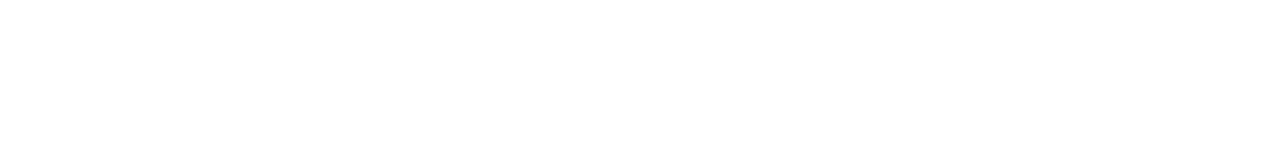
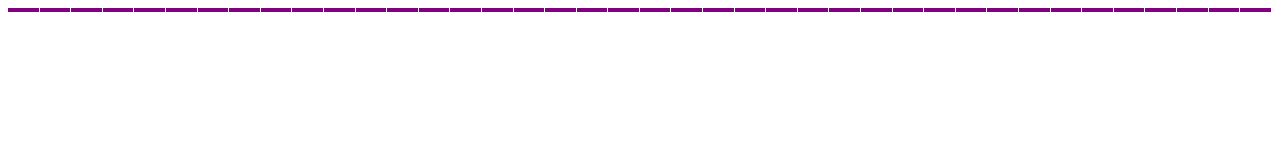
Before and after one commit to clau9156/barchart, a plain HTML site: page barchart.html in a window 1280 px wide. Drawn offline with Linux system fonts and the light colour scheme.

Commit message:
css raw look

```diff
--- /dev/null
+++ b/barchart.css
@@ -0,0 +1,13 @@
+#bars {
+  display: flex;
+  flex-direction: row;
+}
+
+#bar {
+  flex-grow: 1;
+  background-color: blueviolet;
+  border: 2px solid purple;
+  /* width: 30px; */
+  margin-right: 1px;
+  height: 100%;
+}
--- a/barchart.html
+++ b/barchart.html
@@ -5,51 +5,51 @@
     <meta http-equiv="X-UA-Compatible" content="IE=edge">
     <meta name="viewport" content="width=device-width, initial-scale=1.0">
     <title>BarChart</title>
-    <script src="style.css"></script>
+    <link rel="stylesheet" href="barchart.css">
 </head>
 <body>
     <div id="bars">
-        <div class="bar"></div>
-        <div class="bar"></div>
-        <div class="bar"></div>
-        <div class="bar"></div>
-        <div class="bar"></div>
-        <div class="bar"></div>
-        <div class="bar"></div>
-        <div class="bar"></div>
-        <div class="bar"></div>
-        <div class="bar"></div>
-        <div class="bar"></div>
-        <div class="bar"></div>
-        <div class="bar"></div>
-        <div class="bar"></div>
-        <div class="bar"></div>
-        <div class="bar"></div>
-        <div class="bar"></div>
-        <div class="bar"></div>
-        <div class="bar"></div>
-        <div class="bar"></div>
-        <div class="bar"></div>
-        <div class="bar"></div>
-        <div class="bar"></div>
-        <div class="bar"></div>
-        <div class="bar"></div>
-        <div class="bar"></div>
-        <div class="bar"></div>
-        <div class="bar"></div>
-        <div class="bar"></div>
-        <div class="bar"></div>
-        <div class="bar"></div>
-        <div class="bar"></div>
-        <div class="bar"></div>
-        <div class="bar"></div>
-        <div class="bar"></div>
-        <div class="bar"></div>
-        <div class="bar"></div>
-        <div class="bar"></div>
-        <div class="bar"></div>
-        <div class="bar"></div>
+        <div id="bar"></div>
+        <div id="bar"></div>
+        <div id="bar"></div>
+        <div id="bar"></div>
+        <div id="bar"></div>
+        <div id="bar"></div>
+        <div id="bar"></div>
+        <div id="bar"></div>
+        <div id="bar"></div>
+        <div id="bar"></div>
+        <div id="bar"></div>
+        <div id="bar"></div>
+        <div id="bar"></div>
+        <div id="bar"></div>
+        <div id="bar"></div>
+        <div id="bar"></div>
+        <div id="bar"></div>
+        <div id="bar"></div>
+        <div id="bar"></div>
+        <div id="bar"></div>
+        <div id="bar"></div>
+        <div id="bar"></div>
+        <div id="bar"></div>
+        <div id="bar"></div>
+        <div id="bar"></div>
+        <div id="bar"></div>
+        <div id="bar"></div>
+        <div id="bar"></div>
+        <div id="bar"></div>
+        <div id="bar"></div>
+        <div id="bar"></div>
+        <div id="bar"></div>
+        <div id="bar"></div>
+        <div id="bar"></div>
+        <div id="bar"></div>
+        <div id="bar"></div>
+        <div id="bar"></div>
+        <div id="bar"></div>
+        <div id="bar"></div>
+        <div id="bar"></div>
     </div>
-    <script src="script.js"></script>
+    <script src="barchart.js"></script>
 </body>
 </html>
--- a/bartchart.css
+++ /dev/null
@@ -1,16 +0,0 @@
-* {
-  margin: 0;
-  box-sizing: border-box;
-}
-
-/* #bars {
-} */
-
-.bar {
-  /* flex-grow: 1; */
-  background-color: blueviolet;
-  border: 2px solid purple;
-  width: 5px;
-  /* margin-right: 1px; */
-  height: 100%;
-}
```
